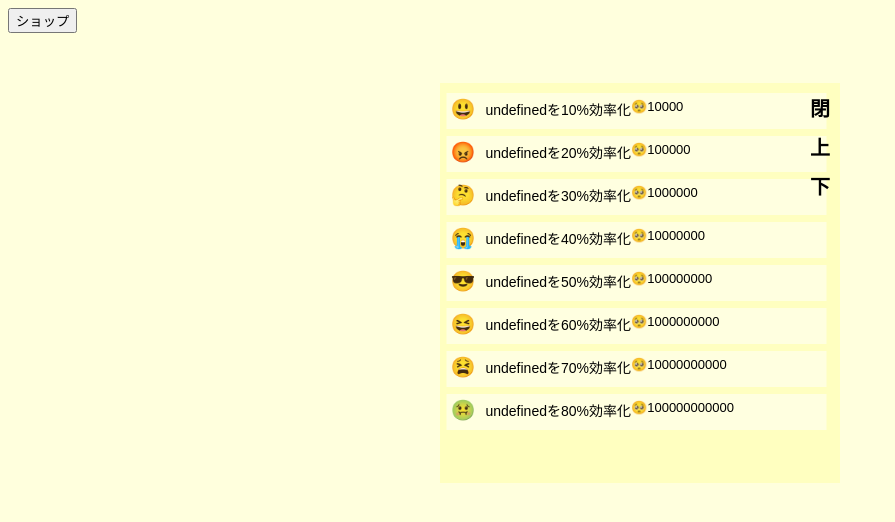
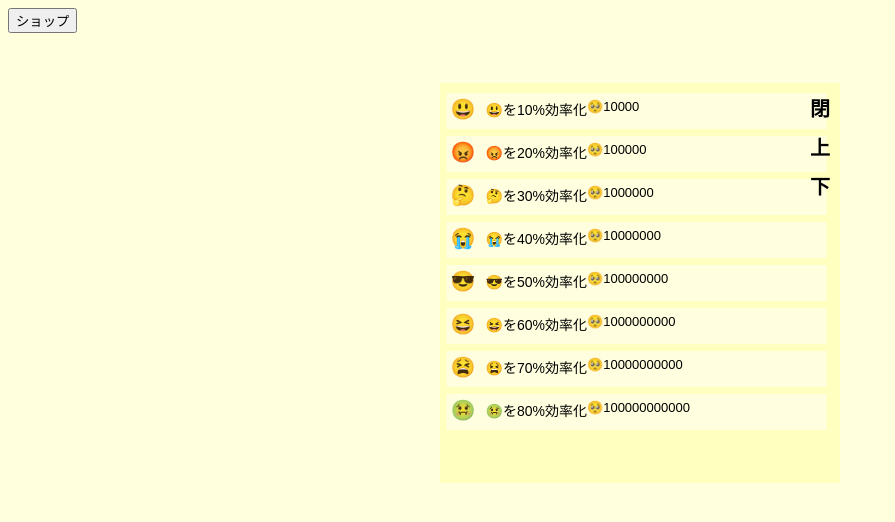
Before and after one commit to puyuyu-chang/puyuyu-chang.github.io, a plain HTML site: page index.html in a window 1280 px wide. Both pictures are taken after a click on the button "ショップ". Shown: the whole page, without its empty margins (0-895 px from the left). Drawn offline with Linux system fonts and the light colour scheme.

Commit message:
Update index.html

```diff
--- a/index.html
+++ b/index.html
@@ -148,11 +148,11 @@
     visibleItems.forEach((item, index) => {
       const div = document.createElement("div");
       div.className = "shopItem";
-div.innerHTML = `
-  <span class="icon">${item.icon}</span>
-  <span>${item.name}を${item.effect}%効率化</span>
-  <span class="price"> 🥺${item.price}</span>  <!-- ← emoji の前に半角スペース -->
-`;
+      div.innerHTML = `
+        <span class="icon">${item.icon}</span>
+        <span>${item.icon}を${item.effect}%効率化</span>
+        <span class="price">  🥺${item.price}</span>
+      `;
       div.addEventListener("click", () => buyItem(start + index));
       shopItemsDiv.appendChild(div);
     });
```
